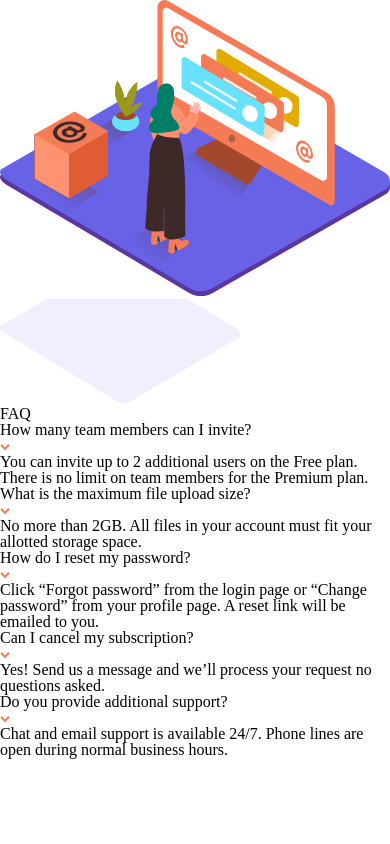
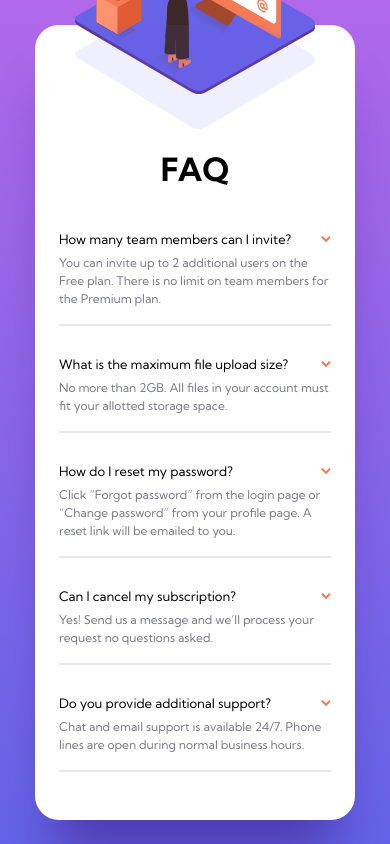
Before and after one commit to arogersrenee/faq-accordion-card, a plain HTML site: page index.html in a window 390 px wide. Drawn offline with Linux system fonts and the light colour scheme.

Commit message:
style mobile version

```diff
--- a/index.html
+++ b/index.html
@@ -7,17 +7,24 @@
   <link rel="icon" type="image/png" sizes="32x32" href="./images/favicon-32x32.png">
   <link rel="stylesheet" href="style.css">
 
+  <link rel="preconnect" href="https://fonts.googleapis.com">
+<link rel="preconnect" href="https://fonts.gstatic.com" crossorigin>
+<link href="https://fonts.googleapis.com/css2?family=Kumbh+Sans:wght@400;700&display=swap" rel="stylesheet">
+
   <title>Frontend Mentor | FAQ Accordion Card</title>
 
 
 </head>
 <body>
-  <div class="illustration">
-    <img src="images/illustration-woman-online-mobile.svg" alt="illustration of woman on computer">
-    <img src="images/bg-pattern-mobile.svg" alt="#">
-  </div>
+
 
   <div class="text-content">
+
+    <div class="images">
+      <img id="illustration" src="images/illustration-woman-online-mobile.svg" alt="illustration of woman on computer">
+      <img id="shadow" src="images/bg-pattern-mobile.svg" alt="#">
+    </div>
+
     <header>
       <h1>FAQ</h1>
     </header>
@@ -25,7 +32,7 @@
       <div class="item">
         <div class="question">
           <h2>How many team members can I invite?</h2>
-          <svg class="arrow" width="10" height="7" xmlns="http://www.w3.org/2000/svg"><path d="M1 .799l4 4 4-4" stroke="#F47B56" stroke-width="2" fill="none" fill-rule="evenodd"/></svg>
+          <img src="images/icon-arrow-down.svg" alt="arrow">
         </div>
         <p class="answer">
           You can invite up to 2 additional users on the Free plan. There is no limit on
@@ -36,7 +43,7 @@
       <div class="item">
         <div class="question">
           <h2>What is the maximum file upload size?</h2>
-          <svg class="arrow" width="10" height="7" xmlns="http://www.w3.org/2000/svg"><path d="M1 .799l4 4 4-4" stroke="#F47B56" stroke-width="2" fill="none" fill-rule="evenodd"/></svg>
+          <img src="images/icon-arrow-down.svg" alt="arrow">
         </div>
         <p class="answer">
           No more than 2GB. All files in your account must fit your allotted storage space.
@@ -46,7 +53,7 @@
       <div class="item">
         <div class="question">
           <h2> How do I reset my password?</h2>
-          <svg class="arrow" width="10" height="7" xmlns="http://www.w3.org/2000/svg"><path d="M1 .799l4 4 4-4" stroke="#F47B56" stroke-width="2" fill="none" fill-rule="evenodd"/></svg>
+          <img src="images/icon-arrow-down.svg" alt="arrow">
         </div>
         <p class="answer">
           Click “Forgot password” from the login page or “Change password” from your profile page.
@@ -57,7 +64,7 @@
       <div class="item">
         <div class="question">
           <h2>Can I cancel my subscription?</h2>
-          <svg class="arrow" width="10" height="7" xmlns="http://www.w3.org/2000/svg"><path d="M1 .799l4 4 4-4" stroke="#F47B56" stroke-width="2" fill="none" fill-rule="evenodd"/></svg>
+          <img src="images/icon-arrow-down.svg" alt="arrow">
         </div>
         <p class="answer">
           Yes! Send us a message and we’ll process your request no questions asked.
@@ -67,7 +74,7 @@
       <div class="item">
         <div class="question">
           <h2>Do you provide additional support?</h2>
-          <svg class="arrow" width="10" height="7" xmlns="http://www.w3.org/2000/svg"><path d="M1 .799l4 4 4-4" stroke="#F47B56" stroke-width="2" fill="none" fill-rule="evenodd"/></svg>
+          <img src="images/icon-arrow-down.svg" alt="arrow">
         </div>
         <p class="answer">
           Chat and email support is available 24/7. Phone lines are open during normal business hours.
--- a/style.css
+++ b/style.css
@@ -54,6 +54,8 @@ table {
 :root {
 --bg-gradient: linear-gradient(180deg, #B068E9 0%, #6463E7 100%);
 
+--ff-kumbh: 'Kumbh Sans', sans-serif;
+
 --clr-stroke: #F47B56;
 --clr-bold: #1E1F36;
 --clr-question: #4B4C5F;
@@ -64,3 +66,89 @@ table {
 --shadow: 0px 50px 50px -20px rgba(53, 18, 122, 0.50);
 
 }
+
+body {
+    background-image: var(--bg-gradient);
+    display: flex;
+    flex-direction: column;
+    justify-content: center;
+    align-items: center;
+    height: 100vh;
+    font-family: var(--ff-kumbh);
+}
+
+.images {
+    text-align: center;
+    position: absolute;
+    top: 0;
+}
+
+#illustration, #shadow {
+    width: 15rem;
+    position: absolute;
+    left: 1rem;
+}
+
+#shadow {
+    top: 0;
+}
+
+#illustration {
+    top: -7rem;
+}
+
+.text-content {
+    background-color: var(--clr-white);
+    padding: 8rem 1.5rem 3rem;
+    border-radius: 1.5rem;
+    width: 20rem;
+    position: relative;
+    box-shadow: var(--shadow);
+}
+
+.question {
+    font-size: 0.8125rem;
+    display: flex;
+    justify-content: space-between;
+    align-items: center;
+}
+
+.answer {
+    font-size: .75rem;
+    line-height: 1.125rem;
+    color: var(--clr-answer);
+
+}
+
+header {
+    text-align: center;
+    font-weight: 700;
+    font-size: 2rem;
+    margin-bottom: 2rem;
+}
+
+main {
+    display: flex;
+    flex-direction: column;
+    gap: 1rem;
+}
+
+.bold {
+    font-weight: 700;
+}
+
+.hidden {
+    display: none;
+}
+
+.arrow-flip {
+    rotate: 180deg;
+}
+
+.item {
+    padding: 1rem 0;
+    border-bottom: 2px solid var(--clr-divider);
+    display: flex;
+    flex-direction: column;
+    gap: 0.5rem;
+}
```
Also changed, not shown: 1 other file.
